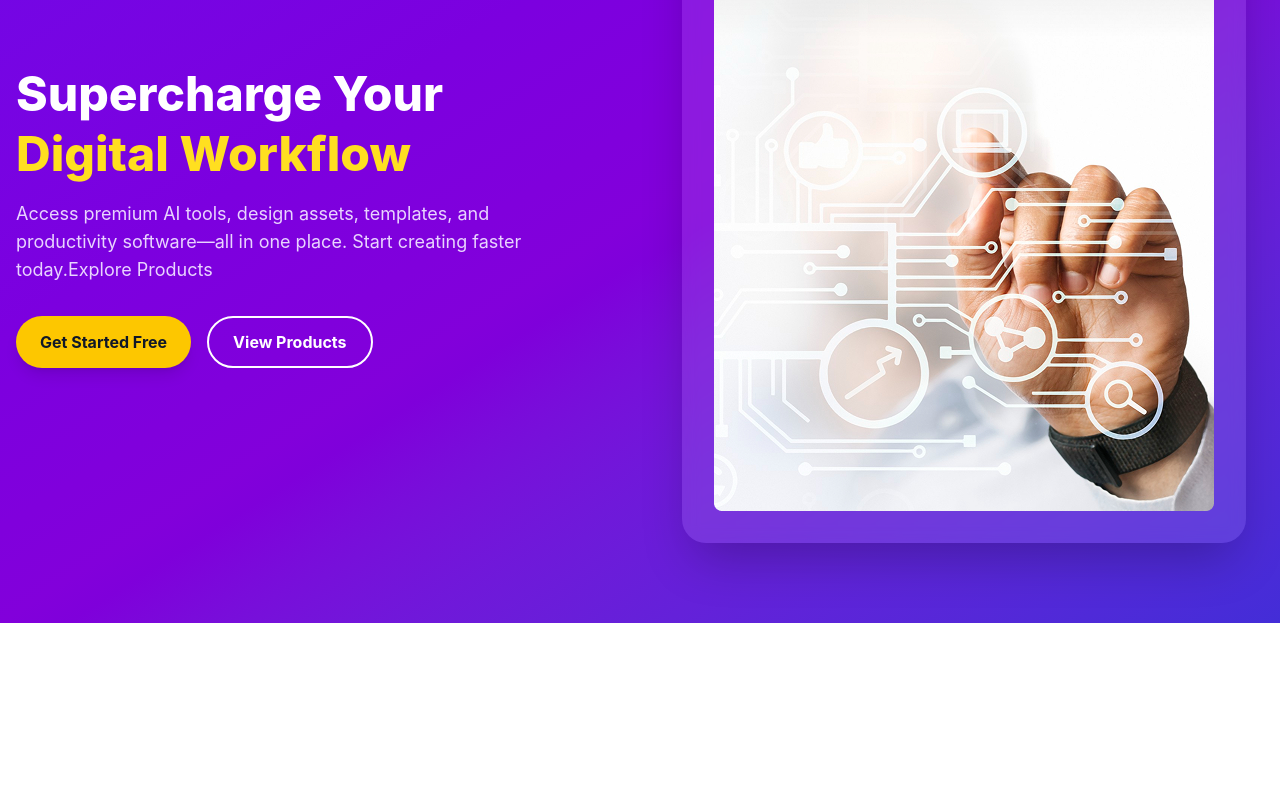
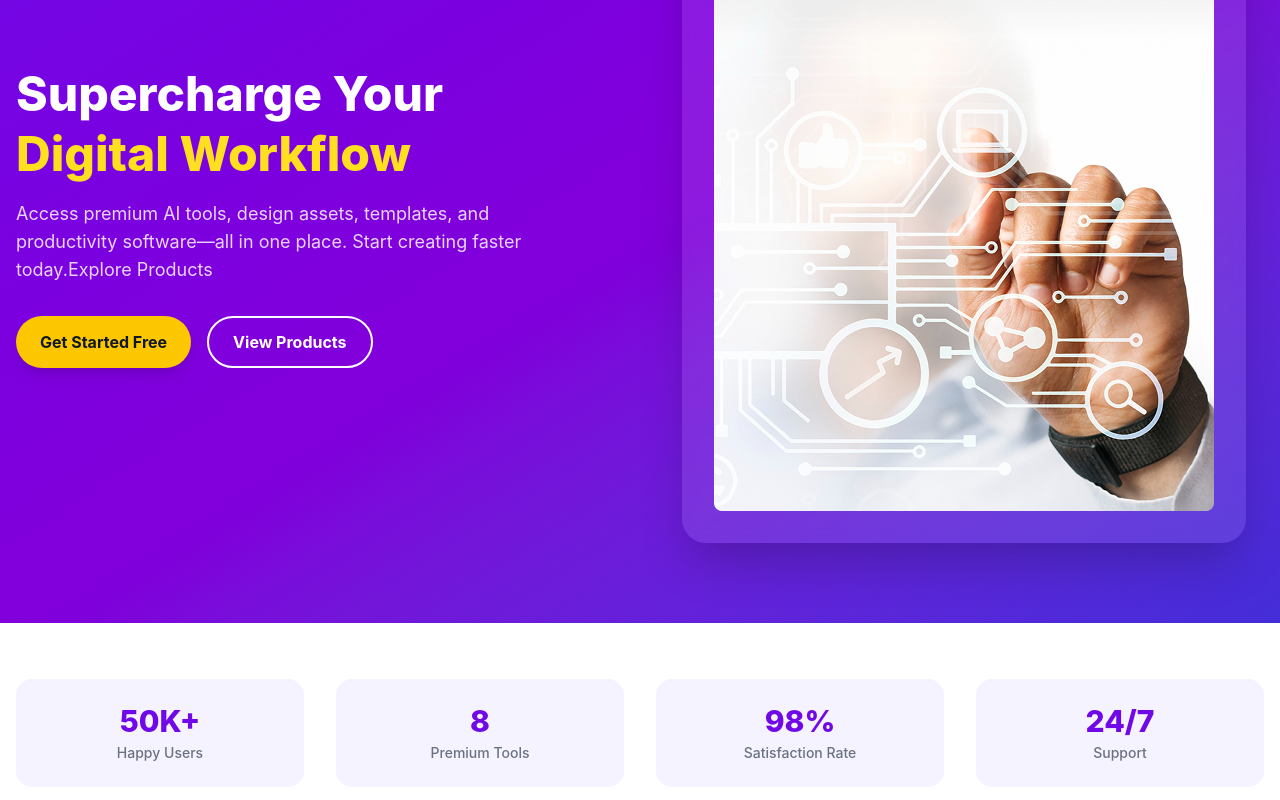
Before and after one commit to Azadhossain288/My-Product-Store, a React (Vite) app: page / in a window 1280 px wide. Shown: the part 256-1056 px from the top of the page. Before the commit the page ends 879 px from the top, so only its background shows below. Built offline with nearby package versions, Linux system fonts and the light colour scheme.

Commit message:
Created stats part

```diff
--- a/src/App.jsx
+++ b/src/App.jsx
@@ -1,6 +1,7 @@
 import React from 'react'
 import Navbar from './components/Navbar'
 import Banner from './components/Banner'
+import Stats from './components/Stats'
 
 function App() {
   return (
@@ -9,6 +10,7 @@ function App() {
 
      <Navbar />
      <Banner />
+     <Stats />
 
     </div>
 
--- /dev/null
+++ b/src/components/Stats.jsx
@@ -0,0 +1,23 @@
+const statsData = [
+  { value: "50K+", label: "Happy Users" },
+  { value: "8",    label: "Premium Tools" },
+  { value: "98%",  label: "Satisfaction Rate" },
+  { value: "24/7", label: "Support" },
+]
+
+const Stats = () => {
+  return (
+    <section className="bg-white py-14 px-4">
+      <div className="max-w-7xl mx-auto grid grid-cols-2 md:grid-cols-4 gap-8 text-center">
+        {statsData.map((stat) => (
+          <div key={stat.label} className="p-6 rounded-2xl bg-violet-50 hover:shadow-md transition">
+            <div className="text-3xl font-extrabold text-violet-700">{stat.value}</div>
+            <div className="text-gray-500 text-sm mt-1 font-medium">{stat.label}</div>
+          </div>
+        ))}
+      </div>
+    </section>
+  )
+}
+
+export default Stats
```
